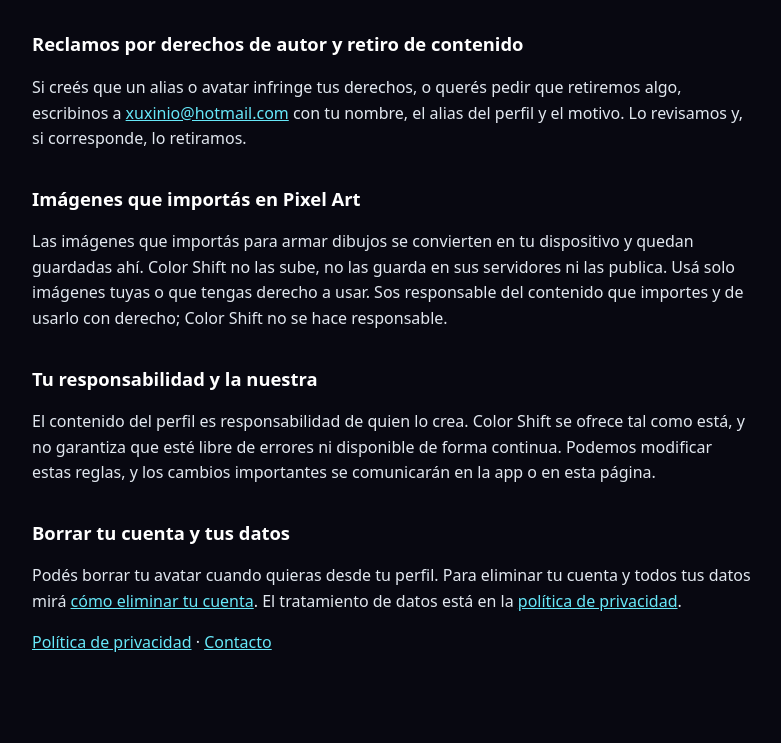
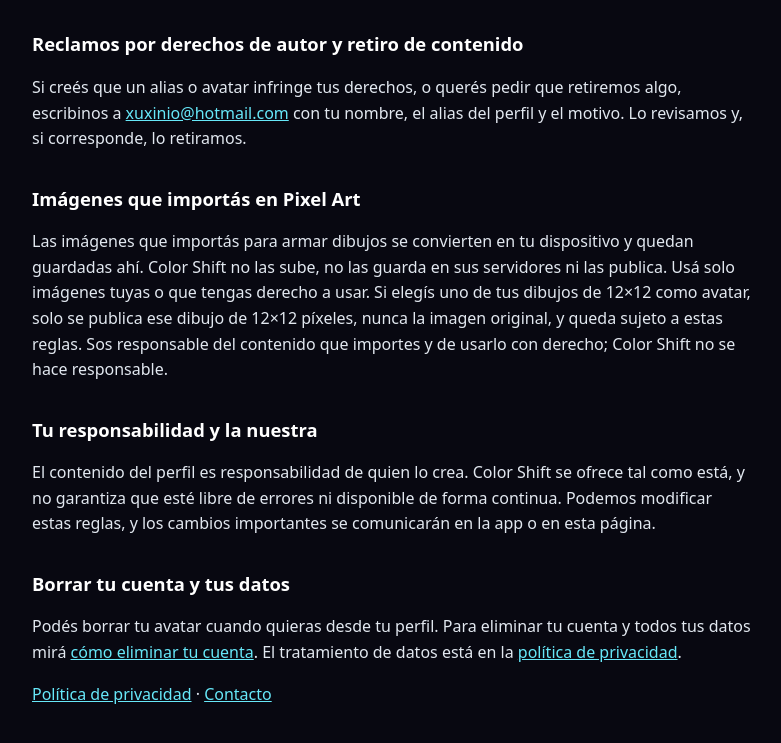
Before and after one commit to xuxinio/xuxinio.github.io, a plain HTML site: page terminos.html in a window 1280 px wide. Shown: the part 740-1483 px from the top of the page, without its empty margins (248-1029 px from the left). Drawn offline with Linux system fonts and the light colour scheme.

Commit message:
Términos: avatar desde dibujos propios
Co-Authored-By: Claude Sonnet 5.5 <noreply@anthropic.com>
Claude-Session: https://claude.ai/code/session_01Hq9EjsDQ8PRiLUC31M71Hz

```diff
--- a/terminos.html
+++ b/terminos.html
@@ -38,7 +38,7 @@
   <p>Si creés que un alias o avatar infringe tus derechos, o querés pedir que retiremos algo, escribinos a <a href="mailto:xuxinio@hotmail.com">xuxinio@hotmail.com</a> con tu nombre, el alias del perfil y el motivo. Lo revisamos y, si corresponde, lo retiramos.</p>
 
   <h2>Imágenes que importás en Pixel Art</h2>
-  <p>Las imágenes que importás para armar dibujos se convierten en tu dispositivo y quedan guardadas ahí. Color Shift no las sube, no las guarda en sus servidores ni las publica. Usá solo imágenes tuyas o que tengas derecho a usar. Sos responsable del contenido que importes y de usarlo con derecho; Color Shift no se hace responsable.</p>
+  <p>Las imágenes que importás para armar dibujos se convierten en tu dispositivo y quedan guardadas ahí. Color Shift no las sube, no las guarda en sus servidores ni las publica. Usá solo imágenes tuyas o que tengas derecho a usar. Si elegís uno de tus dibujos de 12×12 como avatar, solo se publica ese dibujo de 12×12 píxeles, nunca la imagen original, y queda sujeto a estas reglas. Sos responsable del contenido que importes y de usarlo con derecho; Color Shift no se hace responsable.</p>
 
   <h2>Tu responsabilidad y la nuestra</h2>
   <p>El contenido del perfil es responsabilidad de quien lo crea. Color Shift se ofrece tal como está, y no garantiza que esté libre de errores ni disponible de forma continua. Podemos modificar estas reglas, y los cambios importantes se comunicarán en la app o en esta página.</p>
```
